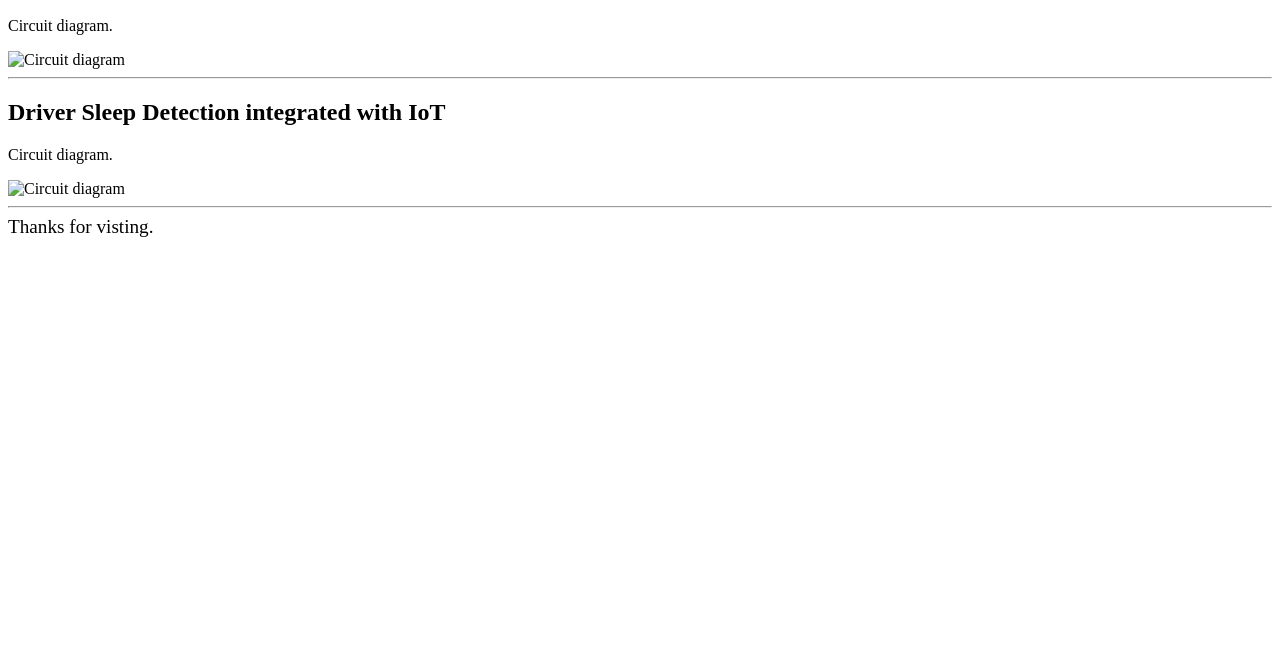
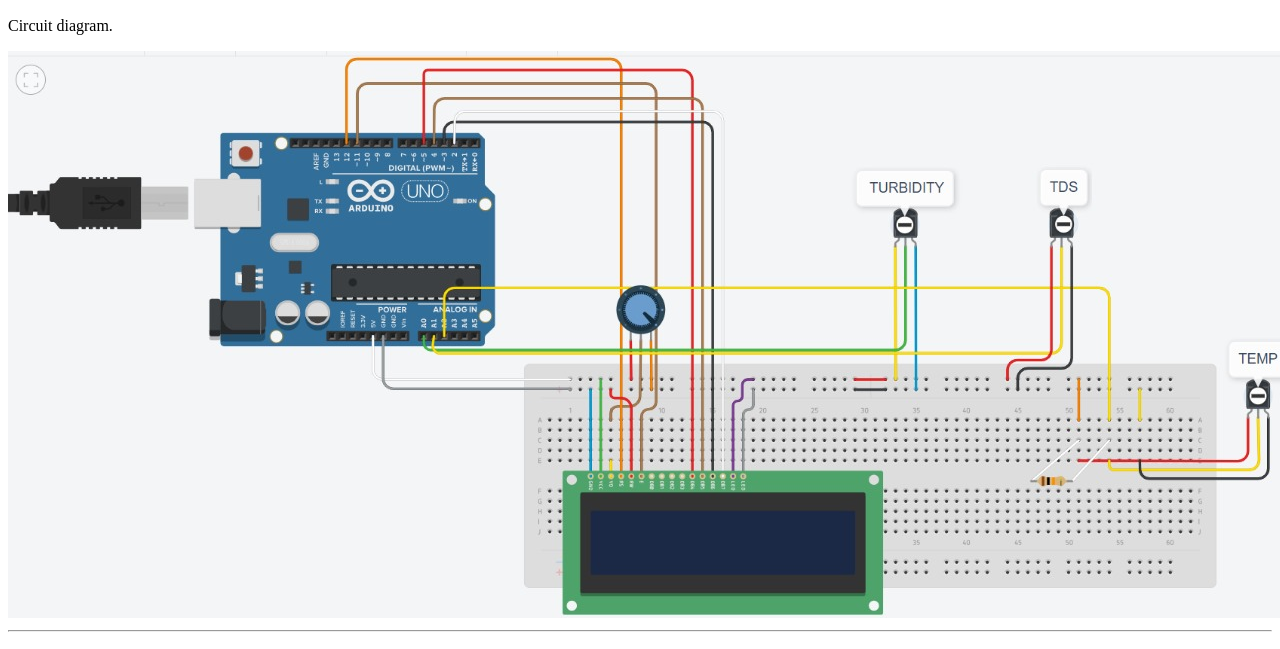
Before and after one commit to pKm69/PORT, a plain HTML site: page project.html in a window 1280 px wide. Shown: the part 146-795 px from the top of the page. Drawn offline with Linux system fonts and the light colour scheme; the site is published under a folder, as on GitHub Pages, so addresses that start at the root find nothing.

Commit message:
Update project.html

```diff
--- a/project.html
+++ b/project.html
@@ -19,7 +19,7 @@
             <div class="wpd">
                 <h2>1.Water pollution Detection using IOT</h2>
                 <p>Circuit diagram.</p>
-                <img src="/Images/water.jpg" alt="Circuit diagram">
+                <img src="Images/water.jpg" alt="Circuit diagram">
                 <hr>
             </div>
         </section>
@@ -28,7 +28,7 @@
             <div class="dsd">
                 <h2>Driver Sleep Detection integrated with IoT</h2>
                 <p>Circuit diagram.</p>
-                <img src="/Images/dd.jpg" alt="Circuit diagram">
+                <img src="Images/dd.jpg" alt="Circuit diagram">
                 <hr>
             </div>
         </section>
```
